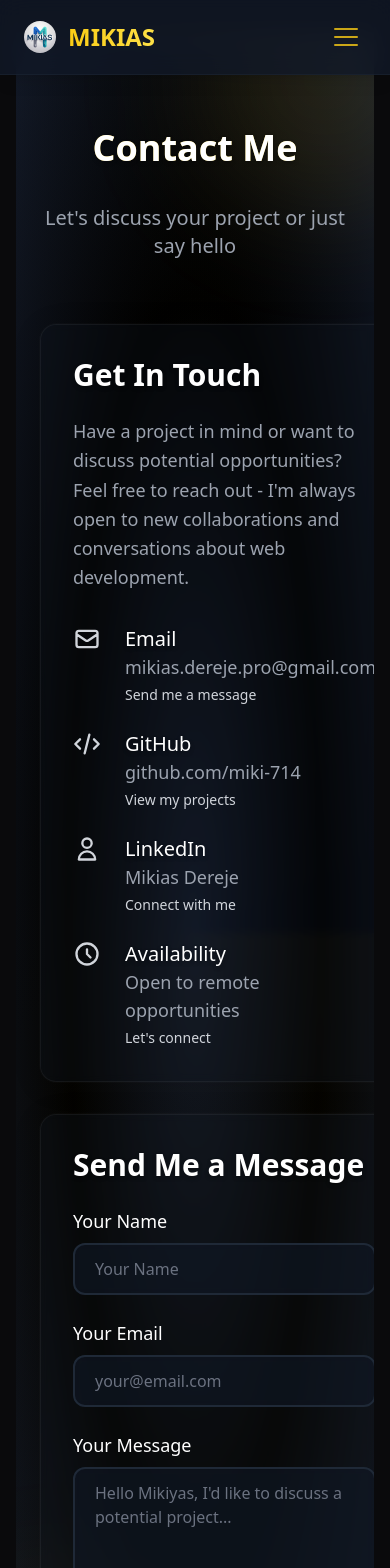
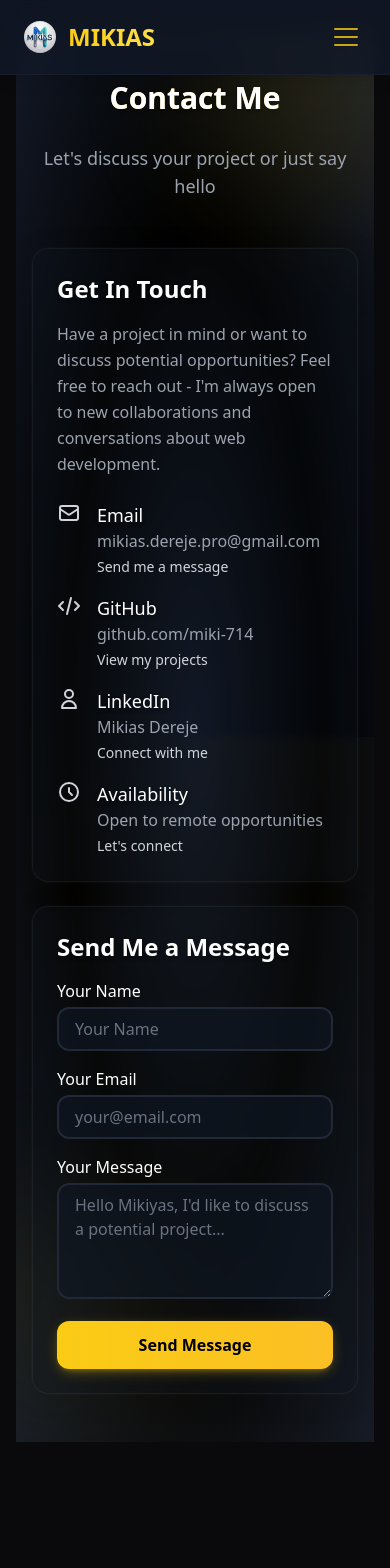
Before and after one commit to Miki-714/my-portfolio, a React (Vite) app: page /contact in a window 390 px wide. Shown: the top 1568 px of the page. After the commit the page ends 1474 px from the top, so only its background shows below. Built offline with nearby package versions, Linux system fonts and the light colour scheme.

Commit message:
Update Contact.jsx

```diff
--- a/src/pages/Contact.jsx
+++ b/src/pages/Contact.jsx
@@ -8,7 +8,7 @@ const Contact = () => {
   });
 
   return (
-    <section className="relative overflow-hidden py-24" id="contact">
+    <section className="relative overflow-hidden py-12 sm:py-24" id="contact">
       {/* Background elements */}
       <div className="absolute inset-0 z-0 bg-[radial-gradient(ellipse_at_center,_var(--tw-gradient-stops))] from-gray-900 via-black to-gray-900"></div>
       <motion.div
@@ -21,41 +21,41 @@ const Contact = () => {
       <div className="absolute -right-20 -top-20 z-0 h-64 w-64 rounded-full bg-yellow-400/10 blur-3xl"></div>
       <div className="absolute -left-20 bottom-0 z-0 h-64 w-64 rounded-full bg-yellow-400/5 blur-3xl"></div>
 
-      <div className="relative z-10 mx-auto max-w-6xl px-6">
+      <div className="relative z-10 mx-auto max-w-6xl px-4 sm:px-6">
         {/* Header */}
         <motion.div
           initial={{ opacity: 0, y: 50 }}
           animate={inView ? { opacity: 1, y: 0 } : {}}
           transition={{ duration: 0.8 }}
-          className="mb-16 text-center"
+          className="mb-12 text-center sm:mb-16"
         >
-          <h1 className="text-4xl font-bold text-white md:text-5xl">
+          <h1 className="text-3xl font-bold text-white sm:text-4xl md:text-5xl">
             Contact <span className="text-primary">Me</span>
           </h1>
-          <div className="from-primary mx-auto mt-4 h-1 w-24 bg-gradient-to-r to-yellow-300"></div>
-          <p className="mt-4 text-xl text-gray-400">
+          <div className="from-primary mx-auto mt-3 h-1 w-16 bg-gradient-to-r to-yellow-300 sm:mt-4 sm:w-24"></div>
+          <p className="mt-3 text-lg text-gray-400 sm:mt-4 sm:text-xl">
             Let&#39;s discuss your project or just say hello
           </p>
         </motion.div>
 
-        <div ref={ref} className="grid gap-8 md:grid-cols-2">
+        <div ref={ref} className="grid gap-6 md:grid-cols-2 md:gap-8">
           {/* Contact Info */}
           <motion.div
             initial={{ opacity: 0, x: -50 }}
             animate={inView ? { opacity: 1, x: 0 } : {}}
             transition={{ duration: 0.6, delay: 0.2 }}
-            className="glass-card p-8"
+            className="glass-card p-6 sm:p-8"
           >
-            <h2 className="mb-6 text-3xl font-semibold text-white">
+            <h2 className="mb-4 text-2xl font-semibold text-white sm:mb-6 sm:text-3xl">
               Get In <span className="text-primary">Touch</span>
             </h2>
-            <p className="mb-8 text-lg leading-relaxed text-gray-400">
+            <p className="mb-6 text-base leading-relaxed text-gray-400 sm:mb-8 sm:text-lg">
               Have a project in mind or want to discuss potential opportunities?
               Feel free to reach out - I&#39;m always open to new collaborations
               and conversations about web development.
             </p>
 
-            <div className="space-y-6">
+            <div className="space-y-4 sm:space-y-6">
               {/* Email */}
               <motion.div
                 initial={{ opacity: 0 }}
@@ -63,10 +63,10 @@ const Contact = () => {
                 transition={{ delay: 0.4 }}
                 className="flex items-start"
               >
-                <div className="text-primary mr-6">
+                <div className="text-primary mr-4 sm:mr-6">
                   <svg
                     xmlns="http://www.w3.org/2000/svg"
-                    className="h-7 w-7"
+                    className="h-6 w-6 sm:h-7 sm:w-7"
                     fill="none"
                     viewBox="0 0 24 24"
                     stroke="currentColor"
@@ -80,8 +80,8 @@ const Contact = () => {
                   </svg>
                 </div>
                 <div>
-                  <h3 className="text-xl font-medium text-white">Email</h3>
-                  <p className="text-lg text-gray-400">
+                  <h3 className="text-lg font-medium text-white sm:text-xl">Email</h3>
+                  <p className="text-base text-gray-400 sm:text-lg">
                     mikias.dereje.pro@gmail.com
                   </p>
                   <a
@@ -100,10 +100,10 @@ const Contact = () => {
                 transition={{ delay: 0.5 }}
                 className="flex items-start"
               >
-                <div className="text-primary mr-6">
+                <div className="text-primary mr-4 sm:mr-6">
                   <svg
                     xmlns="http://www.w3.org/2000/svg"
-                    className="h-7 w-7"
+                    className="h-6 w-6 sm:h-7 sm:w-7"
                     fill="none"
                     viewBox="0 0 24 24"
                     stroke="currentColor"
@@ -117,8 +117,8 @@ const Contact = () => {
                   </svg>
                 </div>
                 <div>
-                  <h3 className="text-xl font-medium text-white">GitHub</h3>
-                  <p className="text-lg text-gray-400">github.com/miki-714</p>
+                  <h3 className="text-lg font-medium text-white sm:text-xl">GitHub</h3>
+                  <p className="text-base text-gray-400 sm:text-lg">github.com/miki-714</p>
                   <a
                     href="https://github.com/miki-714"
                     target="_blank"
@@ -137,10 +137,10 @@ const Contact = () => {
                 transition={{ delay: 0.6 }}
                 className="flex items-start"
               >
-                <div className="text-primary mr-6">
+                <div className="text-primary mr-4 sm:mr-6">
                   <svg
                     xmlns="http://www.w3.org/2000/svg"
-                    className="h-7 w-7"
+                    className="h-6 w-6 sm:h-7 sm:w-7"
                     fill="none"
                     viewBox="0 0 24 24"
                     stroke="currentColor"
@@ -154,8 +154,8 @@ const Contact = () => {
                   </svg>
                 </div>
                 <div>
-                  <h3 className="text-xl font-medium text-white">LinkedIn</h3>
-                  <p className="text-lg text-gray-400">Mikias Dereje</p>
+                  <h3 className="text-lg font-medium text-white sm:text-xl">LinkedIn</h3>
+                  <p className="text-base text-gray-400 sm:text-lg">Mikias Dereje</p>
                   <a
                     href="https://www.linkedin.com/in/mikias-dereje-576557374/"
                     target="_blank"
@@ -174,10 +174,10 @@ const Contact = () => {
                 transition={{ delay: 0.7 }}
                 className="flex items-start"
               >
-                <div className="text-primary mr-6">
+                <div className="text-primary mr-4 sm:mr-6">
                   <svg
                     xmlns="http://www.w3.org/2000/svg"
-                    className="h-7 w-7"
+                    className="h-6 w-6 sm:h-7 sm:w-7"
                     fill="none"
                     viewBox="0 0 24 24"
                     stroke="currentColor"
@@ -191,10 +191,10 @@ const Contact = () => {
                   </svg>
                 </div>
                 <div>
-                  <h3 className="text-xl font-medium text-white">
+                  <h3 className="text-lg font-medium text-white sm:text-xl">
                     Availability
                   </h3>
-                  <p className="text-lg text-gray-400">
+                  <p className="text-base text-gray-400 sm:text-lg">
                     Open to remote opportunities
                   </p>
                   <a
@@ -215,12 +215,12 @@ const Contact = () => {
             initial={{ opacity: 0, x: 50 }}
             animate={inView ? { opacity: 1, x: 0 } : {}}
             transition={{ duration: 0.6, delay: 0.3 }}
-            className="glass-card p-8"
+            className="glass-card p-6 sm:p-8"
           >
-            <h2 className="mb-6 text-3xl font-semibold text-white">
+            <h2 className="mb-4 text-2xl font-semibold text-white sm:mb-6 sm:text-3xl">
               Send Me a <span className="text-primary">Message</span>
             </h2>
-            <form className="space-y-6">
+            <form className="space-y-4 sm:space-y-6">
               <motion.div
                 initial={{ opacity: 0 }}
                 animate={inView ? { opacity: 1 } : {}}
@@ -228,14 +228,14 @@ const Contact = () => {
               >
                 <label
                   htmlFor="name"
-                  className="mb-2 block text-lg font-medium text-white"
+                  className="mb-1 block text-base font-medium text-white sm:mb-2 sm:text-lg"
                 >
                   Your Name
                 </label>
                 <input
                   type="text"
                   id="name"
-                  className="focus:border-primary focus:ring-primary/30 w-full rounded-xl border-2 border-gray-800 bg-gray-900/50 px-5 py-3 text-white placeholder-gray-500 backdrop-blur-sm transition-all focus:outline-none focus:ring-2"
+                  className="focus:border-primary focus:ring-primary/30 w-full rounded-xl border-2 border-gray-800 bg-gray-900/50 px-4 py-2 text-white placeholder-gray-500 backdrop-blur-sm transition-all focus:outline-none focus:ring-2 sm:px-5 sm:py-3"
                   placeholder="Your Name"
                 />
               </motion.div>
@@ -247,14 +247,14 @@ const Contact = () => {
               >
                 <label
                   htmlFor="email"
-                  className="mb-2 block text-lg font-medium text-white"
+                  className="mb-1 block text-base font-medium text-white sm:mb-2 sm:text-lg"
                 >
                   Your Email
                 </label>
                 <input
                   type="email"
                   id="email"
-                  className="focus:border-primary focus:ring-primary/30 w-full rounded-xl border-2 border-gray-800 bg-gray-900/50 px-5 py-3 text-white placeholder-gray-500 backdrop-blur-sm transition-all focus:outline-none focus:ring-2"
+                  className="focus:border-primary focus:ring-primary/30 w-full rounded-xl border-2 border-gray-800 bg-gray-900/50 px-4 py-2 text-white placeholder-gray-500 backdrop-blur-sm transition-all focus:outline-none focus:ring-2 sm:px-5 sm:py-3"
                   placeholder="your@email.com"
                 />
               </motion.div>
@@ -266,14 +266,14 @@ const Contact = () => {
               >
                 <label
                   htmlFor="message"
-                  className="mb-2 block text-lg font-medium text-white"
+                  className="mb-1 block text-base font-medium text-white sm:mb-2 sm:text-lg"
                 >
                   Your Message
                 </label>
                 <textarea
                   id="message"
-                  rows="5"
-                  className="focus:border-primary focus:ring-primary/30 w-full rounded-xl border-2 border-gray-800 bg-gray-900/50 px-5 py-3 text-white placeholder-gray-500 backdrop-blur-sm transition-all focus:outline-none focus:ring-2"
+                  rows="4"
+                  className="focus:border-primary focus:ring-primary/30 w-full rounded-xl border-2 border-gray-800 bg-gray-900/50 px-4 py-2 text-white placeholder-gray-500 backdrop-blur-sm transition-all focus:outline-none focus:ring-2 sm:px-5 sm:py-3 sm:rows-5"
                   placeholder="Hello Mikiyas, I'd like to discuss a potential project..."
                 ></textarea>
               </motion.div>
@@ -285,7 +285,7 @@ const Contact = () => {
               >
                 <button
                   type="submit"
-                  className="primary-button w-full rounded-xl px-6 py-4 text-lg font-bold transition-all"
+                  className="primary-button w-full rounded-xl px-4 py-3 text-base font-bold transition-all sm:px-6 sm:py-4 sm:text-lg"
                 >
                   Send Message
                 </button>
```
